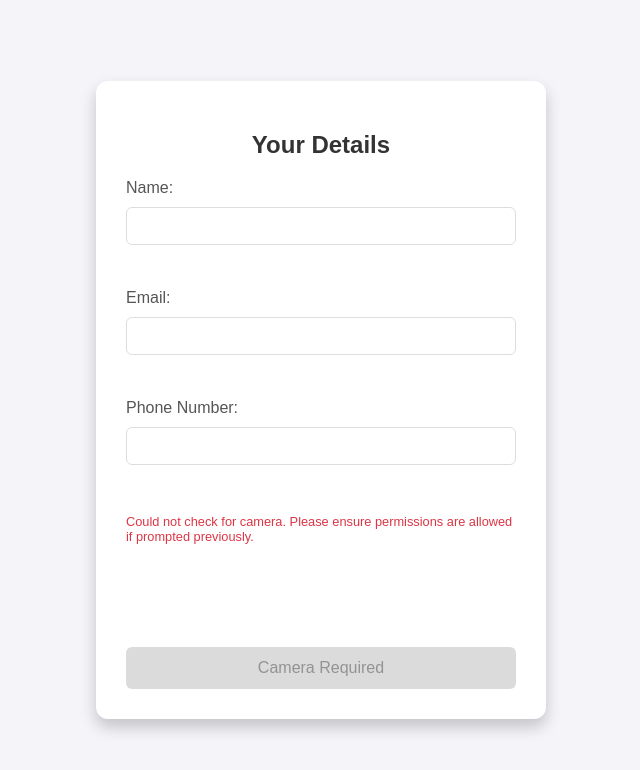
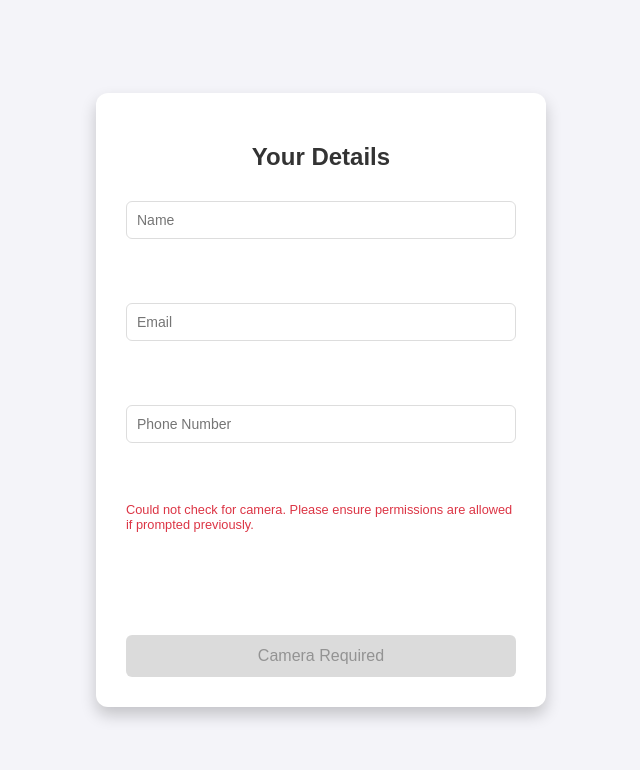
Before and after one commit to Cybercom-Creation/Webapp-Form, a React (Create React App) app in the folder frontend/: page / in a window 1280 px wide. Shown: the top 770 px of the page, without its empty margins (319-959 px from the left). Built offline with nearby package versions, Linux system fonts and the light colour scheme.

Commit message:
solved camera detection probelm & modified input field

```diff
--- a/frontend/src/components/Form.css
+++ b/frontend/src/components/Form.css
@@ -47,7 +47,7 @@ body {
 
 /* Form group styling */
 .form-group {
-    margin-bottom: 10px; /* Reduced space between form groups */
+    margin-bottom: 20px; /* Reduced space between form groups */
 }
 
 .form-group label {
@@ -55,6 +55,69 @@ body {
     font-size: 16px;
     margin-bottom: 0px;
     color: #555;
+}
+
+.input-container {
+  position: relative; /* Needed for absolute positioning of the label */
+}
+
+.input-container input {
+  width: 100%;
+  padding: 16px 12px 6px; /* Reduced bottom padding */
+  font-size: 16px;
+  border: 1px solid #ddd;
+  border-radius: 6px;
+  box-sizing: border-box;
+  transition: border-color 0.3s ease-in-out, box-shadow 0.3s ease-in-out;
+}
+
+.input-container input:focus {
+  border-color: #007bff;
+  box-shadow: 0 0 5px rgba(0, 123, 255, 0.5);
+  outline: none;
+}
+
+.input-container label {
+  position: absolute;
+  left: 12px;
+  top: 16px; /* Initially align with the input text */
+  font-size: 16px;
+  color: #aaa; /* Make the initial label color similar to a placeholder */
+  pointer-events: none;
+  transition: top 0.2s ease-in-out, font-size 0.2s ease-in-out, color 0.2s ease-in-out;
+  opacity: 1; /* Make the label visible initially */
+}
+
+/* Float the label up and hide the placeholder */
+.input-container input:focus + label,
+.input-container input:not(:placeholder-shown) + label {
+  top: -8px;
+  font-size: 12px;
+  color: #007bff;
+  background-color: white;
+  padding: 0 4px;
+  opacity: 1; /* Ensure label is visible when floating */
+}
+
+/* Hide the label when the input is not focused and empty (showing the placeholder) */
+.input-container input:not(:focus):placeholder-shown + label {
+  opacity: 0; /* Hide the label */
+}
+
+/* Ensure placeholder text is hidden when input has focus or value */
+.input-container input:focus::placeholder,
+.input-container input:not(:placeholder-shown)::placeholder {
+  color: transparent;
+}
+
+/* Styling for invalid input */
+.input-container input[aria-invalid="true"] {
+  border-color: #dc3545;
+}
+
+.input-container input[aria-invalid="true"]:focus + label,
+.input-container input[aria-invalid="true"]:not(:placeholder-shown) + label {
+  color: #dc3545;
 }
 
 .form-group input {
--- a/frontend/src/components/Form.js
+++ b/frontend/src/components/Form.js
@@ -1304,47 +1304,81 @@ const Form = () => {
                     <h2>Your Details</h2>
                     {/* ... (Name, Email, Phone inputs - unchanged) ... */}
                     <div className="form-group">
-                        <label htmlFor="name">Name:</label>
+                    <div className="input-container">
                         <input
-                            type="text" id="name" value={name}
+                        type="text"
+                        id="name"
+                        value={name}
                         onChange={(e) => setName(e.target.value)}
+                        onFocus={() => {
+                            // No specific action needed here for the visual effect
+                        }}
                         onBlur={() => checkFieldExists('name', name, setNameError)}
-                            required aria-invalid={!!nameError} aria-describedby="name-error"
+                        placeholder="Name"
+                        required
+                        aria-invalid={!!nameError}
+                        aria-describedby="name-error"
                         />
-                       {/* ALWAYS RENDER the <p>, control visibility with class and content with state */}
-                        <p id="name-error" className={`error-message ${nameError ? 'visible' : ''}`}>
-                        {/* Display the error message text, or a non-breaking space to maintain height */}
+                        <label htmlFor="name">Name</label> {/* Label text remains the same */}
+                    </div>
+                    <p
+                        id="name-error"
+                        className={`error-message ${nameError ? 'visible' : ''}`}
+                    >
                         {nameError || '\u00A0'}
                     </p>
                     </div>
+                    {/* Repeat this structure for email and phone */}
                     <div className="form-group">
-                        <label htmlFor="email">Email:</label>
+                    <div className="input-container">
                         <input
-                            type="email" id="email" value={email}
+                        type="email"
+                        id="email"
+                        value={email}
                         onChange={(e) => setEmail(e.target.value)}
+                        onFocus={() => {
+                            // No specific action needed here
+                        }}
                         onBlur={() => checkFieldExists('email', email, setEmailError)}
-                            required aria-invalid={!!emailError} aria-describedby="email-error"
+                        placeholder="Email"
+                        required
+                        aria-invalid={!!emailError}
+                        aria-describedby="email-error"
                         />
-                      {/* ALWAYS RENDER the <p>, control visibility with class and content with state */}
-                    <p id="email-error" className={`error-message ${emailError ? 'visible' : ''}`}>
+                        <label htmlFor="email">Email</label>
+                    </div>
+                    <p
+                        id="email-error"
+                        className={`error-message ${emailError ? 'visible' : ''}`}
+                    >
                         {emailError || '\u00A0'}
                     </p>
                     </div>
                     <div className="form-group">
-                        <label htmlFor="phone">Phone Number:</label>
+                    <div className="input-container">
                         <input
-                            type="tel" id="phone" value={phone}
+                        type="tel"
+                        id="phone"
+                        value={phone}
                         onChange={(e) => setPhone(e.target.value)}
+                        onFocus={() => {
+                            // No specific action needed here
+                        }}
                         onBlur={() => checkFieldExists('phone', phone, setPhoneError)}
-                            required aria-invalid={!!phoneError} aria-describedby="phone-error"
+                        placeholder="Phone Number"
+                        required
+                        aria-invalid={!!phoneError}
+                        aria-describedby="phone-error"
                         />
-                        {/* ALWAYS RENDER the <p>, control visibility with class and content with state */}
-                        <p id="phone-error" className={`error-message ${phoneError ? 'visible' : ''}`}>
+                        <label htmlFor="phone">Phone Number</label>
+                    </div>
+                    <p
+                        id="phone-error"
+                        className={`error-message ${phoneError ? 'visible' : ''}`}
+                    >
                         {phoneError || '\u00A0'}
                     </p>
                     </div>
-
-
                     {/* --- Camera Section (Simplified) --- */}
                     <div className="form-group camera-section">
 
```
Lines whose indentation alone changed are shown as unchanged.
